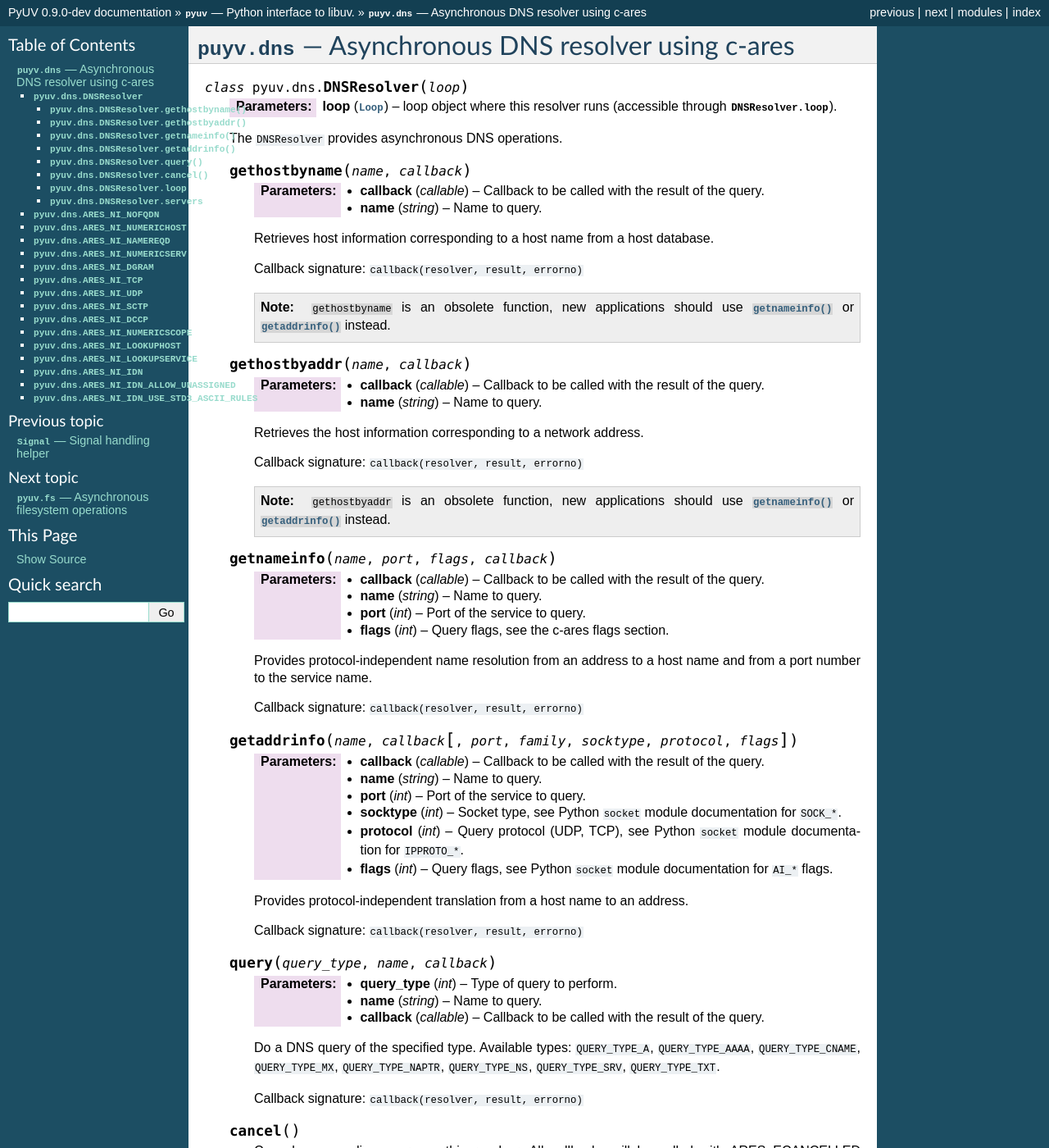
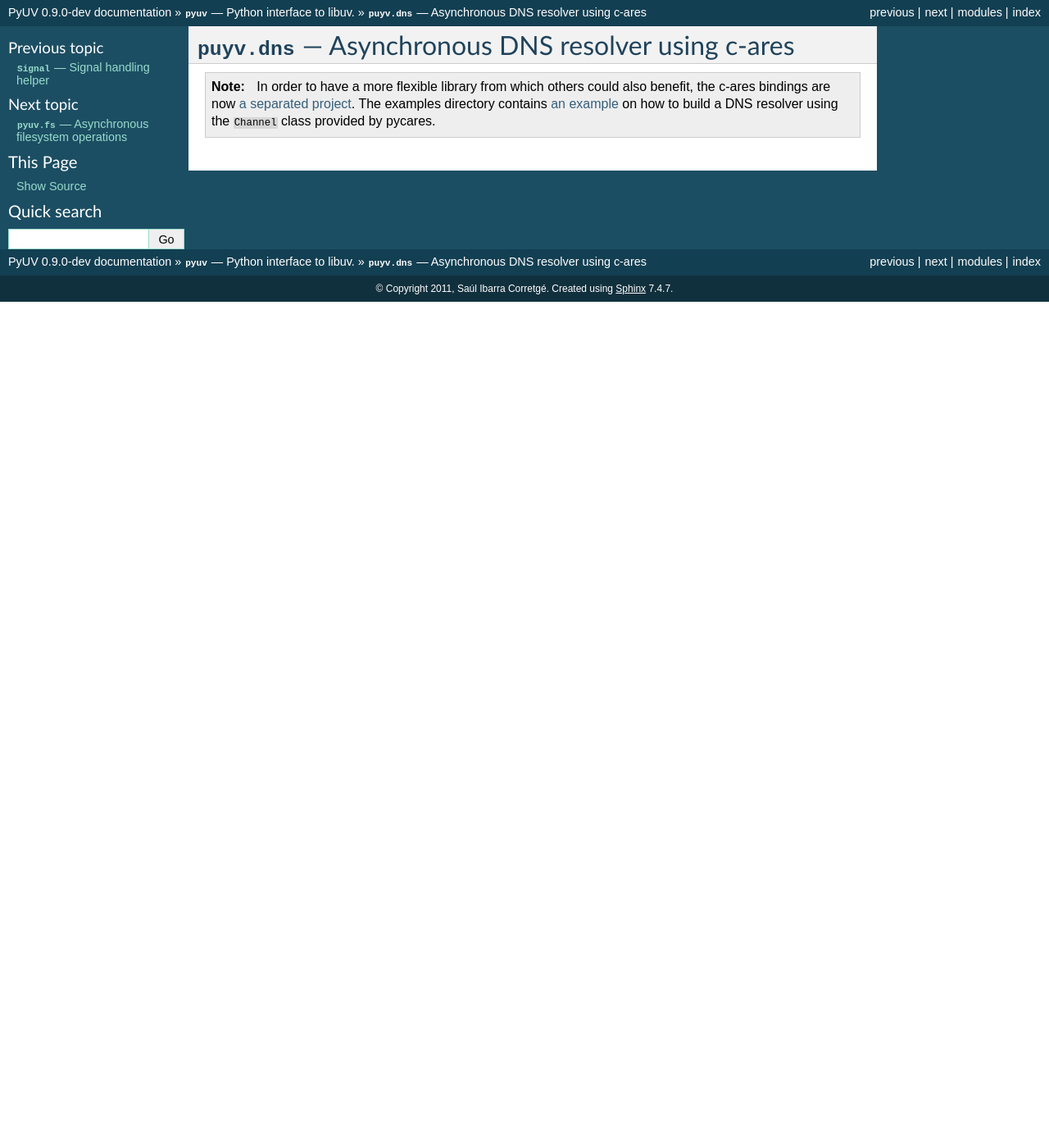
Before and after one commit to saghul/pyuv, a Sphinx documentation site: the page built from docs/dns.rst, in a window 1280 px wide and 1400 px high. Shown: the whole window at 82% size. Built offline with Sphinx 7.4.7, drawn with Linux system fonts in a browser that asks for light colours; some of the changed text lies outside the part shown.

Commit message:
Updated documentation

```diff
--- a/docs/dns.rst
+++ b/docs/dns.rst
@@ -9,123 +9,8 @@
 =============================================================
 
 
-.. py:class:: pyuv.dns.DNSResolver(loop)
-
-    :type loop: :py:class:`Loop`
-    :param loop: loop object where this resolver runs (accessible through :py:attr:`DNSResolver.loop`).
-
-    The ``DNSResolver`` provides asynchronous DNS operations.
-
-    .. py:method:: gethostbyname(name, callback)
-
-        :param callable callback: Callback to be called with the result of the query.
-
-        :param string name: Name to query.
-
-        Retrieves host information corresponding to a host name from a host database.
-
-        Callback signature: ``callback(resolver, result, errorno)``
-
-        .. note::
-            ``gethostbyname`` is an obsolete function, new applications should use :py:meth:`getnameinfo`
-            or :py:meth:`getaddrinfo` instead.
-
-
-    .. py:method:: gethostbyaddr(name, callback)
-
-        :param callable callback: Callback to be called with the result of the query.
-
-        :param string name: Name to query.
-
-        Retrieves the host information corresponding to a network address.
-
-        Callback signature: ``callback(resolver, result, errorno)``
-
-        .. note::
-            ``gethostbyaddr`` is an obsolete function, new applications should use :py:meth:`getnameinfo`
-            or :py:meth:`getaddrinfo` instead.
-
-
-    .. py:method:: getnameinfo(name, port, flags, callback)
-
-        :param callable callback: Callback to be called with the result of the query.
-
-        :param string name: Name to query.
-
-        :param int port: Port of the service to query.
-
-        :param int flags: Query flags, see the c-ares flags section.
-
-        Provides protocol-independent name resolution from an address to a host name and
-        from a port number to the service name.
-
-        Callback signature: ``callback(resolver, result, errorno)``
-
-
-    .. py:method:: getaddrinfo(name, callback, [port, family, socktype, protocol, flags])
-
-        :param callable callback: Callback to be called with the result of the query.
-
-        :param string name: Name to query.
-
-        :param int port: Port of the service to query.
-
-        :param int socktype: Socket type, see Python ``socket`` module documentation for ``SOCK_*``.
-
-        :param int protocol: Query protocol (UDP, TCP), see Python ``socket`` module documentation for ``IPPROTO_*``.
-
-        :param int flags: Query flags, see Python ``socket`` module documentation for ``AI_*`` flags.
-
-        Provides protocol-independent translation from a host name to an address.
-
-        Callback signature: ``callback(resolver, result, errorno)``
-
-
-    .. py:method:: query(query_type, name, callback)
-
-        :param int query_type: Type of query to perform.
-
-        :param string name: Name to query.
-
-        :param callable callback: Callback to be called with the result of the query.
-
-        Do a DNS query of the specified type. Available types: ``QUERY_TYPE_A``, ``QUERY_TYPE_AAAA``, ``QUERY_TYPE_CNAME``,
-        ``QUERY_TYPE_MX``, ``QUERY_TYPE_NAPTR``, ``QUERY_TYPE_NS``, ``QUERY_TYPE_SRV``, ``QUERY_TYPE_TXT``.
-
-        Callback signature: ``callback(resolver, result, errorno)``
-
-    .. py:method:: cancel()
-
-        Cancel any pending query on this resolver. All callbacks will be called with ARES_ECANCELLED errorno.
-
-    .. py:attribute:: loop
-
-        *Read only*
-
-        :py:class:`Loop` object where this handle runs.
-
-    .. py:attribute:: servers
-
-        List of nameservers to use for DNS queries.
-
-
-c-ares library constants
-
-.. py:data:: pyuv.dns.ARES_NI_NOFQDN
-.. py:data:: pyuv.dns.ARES_NI_NUMERICHOST
-.. py:data:: pyuv.dns.ARES_NI_NAMEREQD
-.. py:data:: pyuv.dns.ARES_NI_NUMERICSERV
-.. py:data:: pyuv.dns.ARES_NI_DGRAM
-.. py:data:: pyuv.dns.ARES_NI_TCP
-.. py:data:: pyuv.dns.ARES_NI_UDP
-.. py:data:: pyuv.dns.ARES_NI_SCTP
-.. py:data:: pyuv.dns.ARES_NI_DCCP
-.. py:data:: pyuv.dns.ARES_NI_NUMERICSCOPE
-.. py:data:: pyuv.dns.ARES_NI_LOOKUPHOST
-.. py:data:: pyuv.dns.ARES_NI_LOOKUPSERVICE
-.. py:data:: pyuv.dns.ARES_NI_IDN
-.. py:data:: pyuv.dns.ARES_NI_IDN_ALLOW_UNASSIGNED
-.. py:data:: pyuv.dns.ARES_NI_IDN_USE_STD3_ASCII_RULES
-
-.. seealso::
-    `c-ares documentation <http://linux.die.net/man/3/ares_getnameinfo>`_
+.. note::
+    In order to have a more flexible library from which others could also benefit,
+    the c-ares bindings are now `a separated project <https://github.com/saghul/pycares>`_.
+    The examples directory contains `an example <https://github.com/saghul/pycares/blob/master/examples/cares-resolver.py>`_
+    on how to build a DNS resolver using the ``Channel`` class provided by pycares.
```
